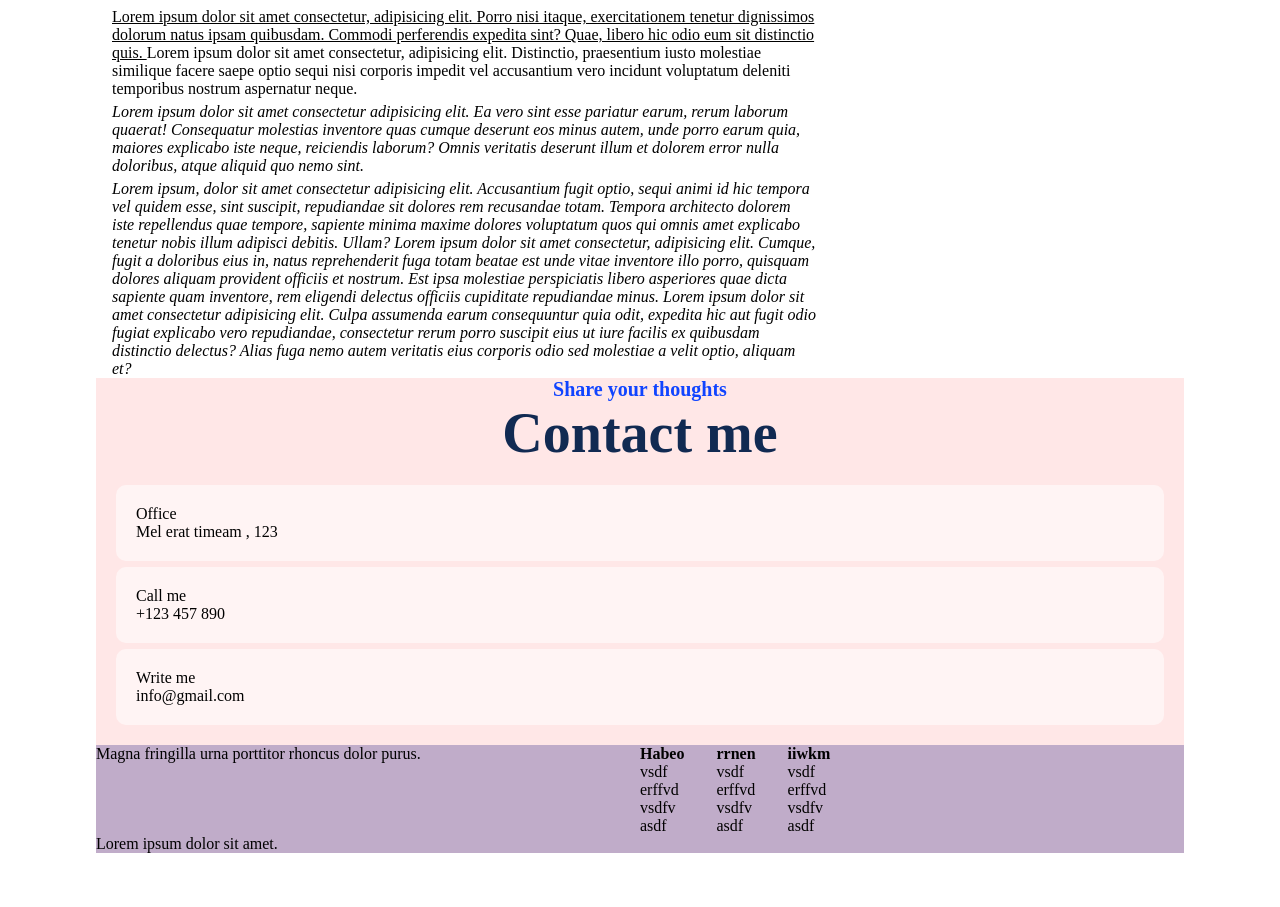
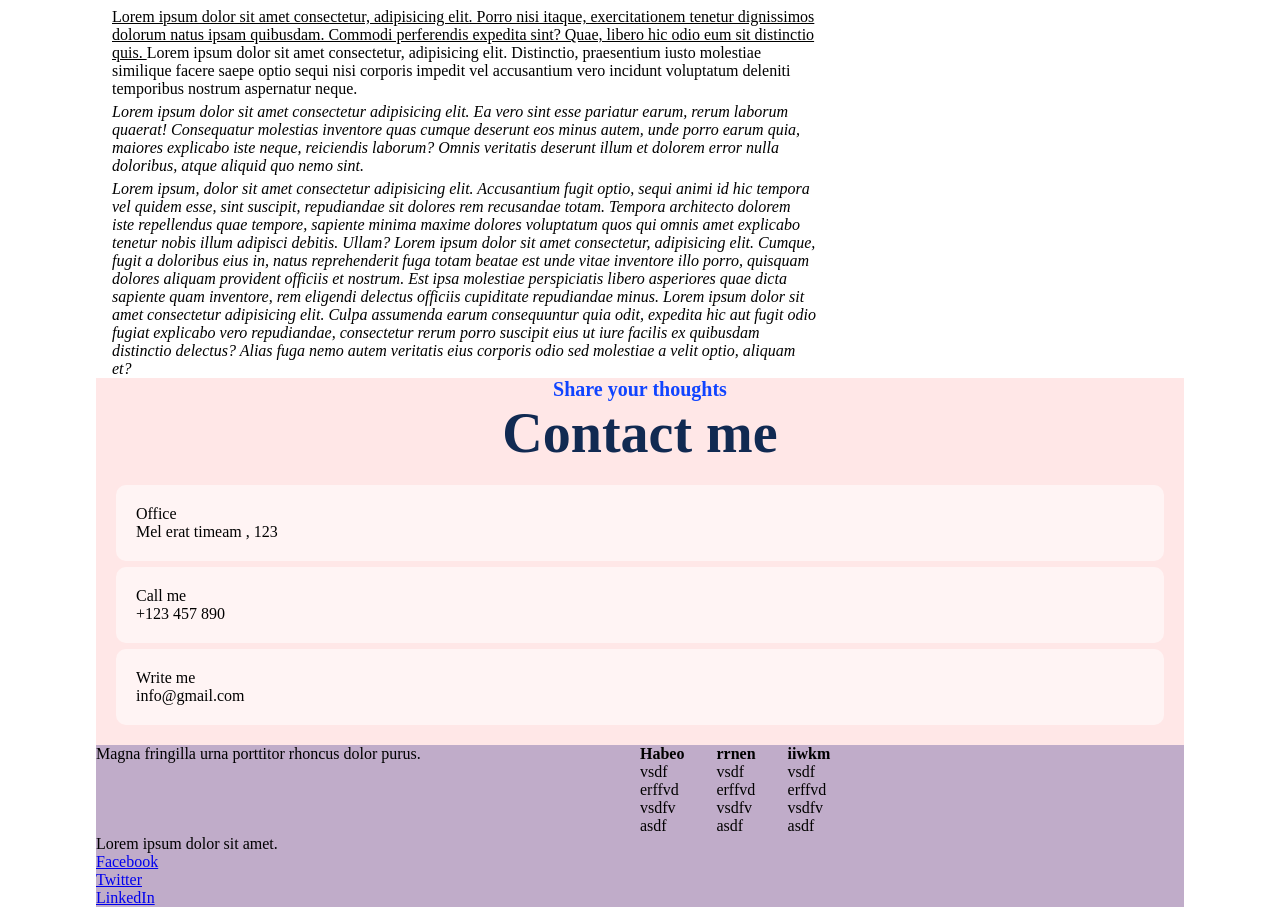
Before and after one commit to danielkingl/blog, a plain HTML site: page blogpost.html in a window 1280 px wide. Shown: the part 514-1421 px from the top of the page. Before the commit the page ends 1367 px from the top, so only its background shows below. Drawn offline with Linux system fonts and the light colour scheme.

Commit message:
final project

```diff
--- a/blogpost.html
+++ b/blogpost.html
@@ -111,8 +111,15 @@
 
             </section>
 
-        <footer class="footer">
-            <p>Lorem ipsum dolor sit amet.</p>
-        </footer>
+            <footer class="footer">
+                <p>Lorem ipsum dolor sit amet.</p>
+                <nav class="social-sharring">
+                  <ol>
+                    <li><a href="blogpost.html">Facebook</a> </li>
+                    <li><a href="blogpost.html">Twitter</a> </li>
+                    <li><a href="blogpost.html">LinkedIn</a> </li>
+                  </ol>
+                </nav>
+            </footer>
 </body>
 </html>
```
